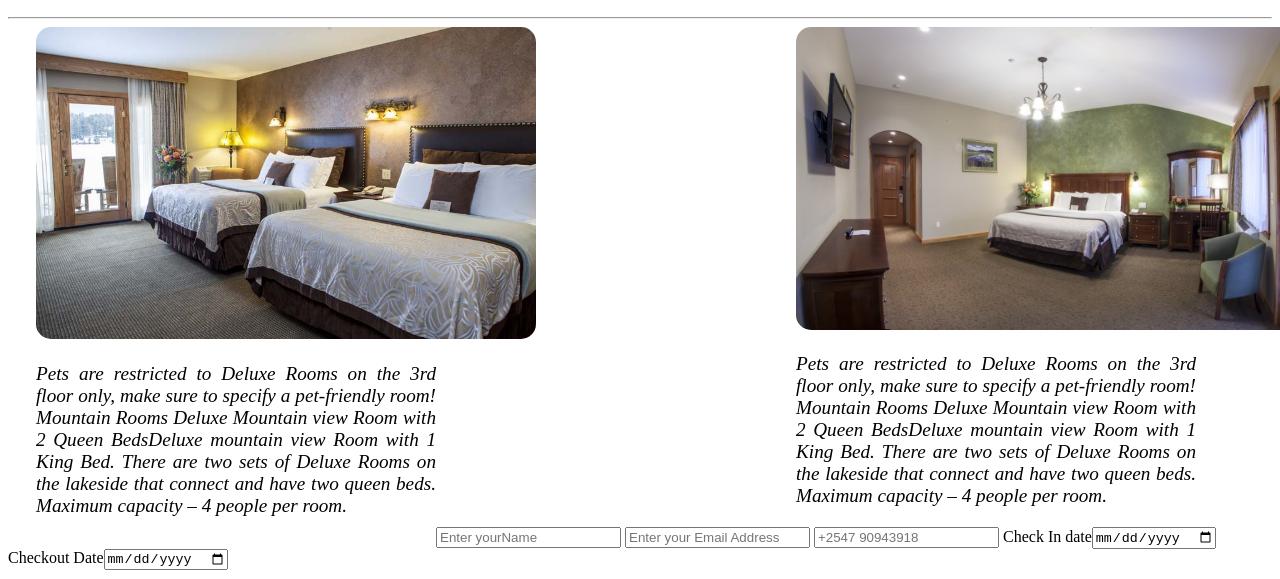
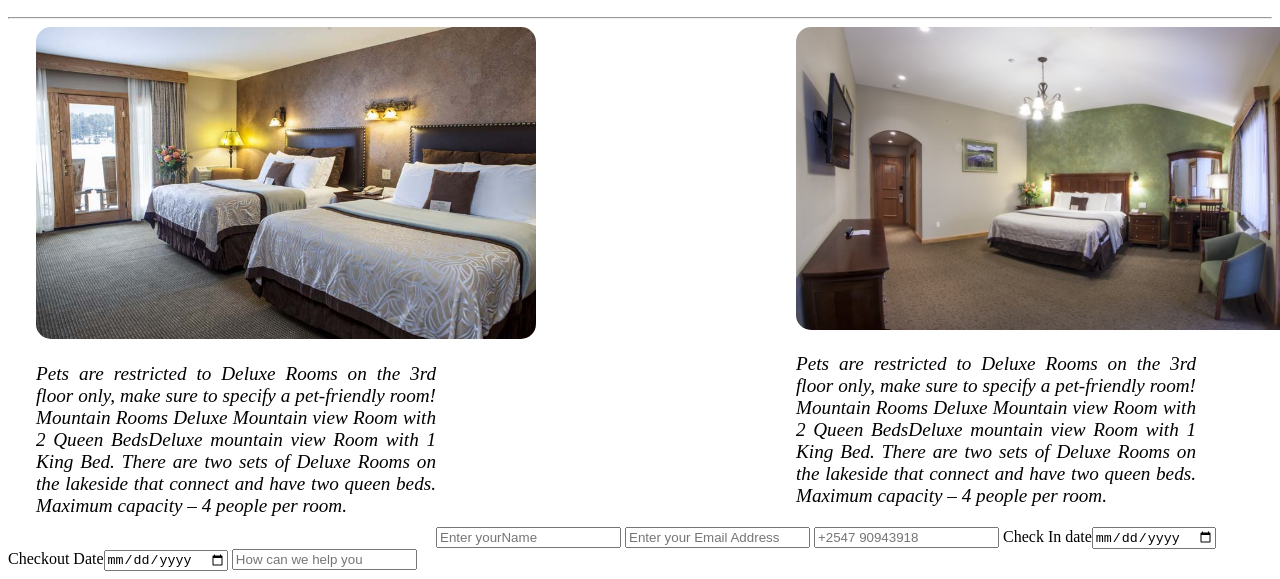
Before and after one commit to frank7841/Chalbi-Resort, a plain HTML site: page index.html in a window 1280 px wide. Shown: the part 540-1119 px from the top of the page. Drawn offline with Linux system fonts and the light colour scheme.

```diff
--- a/index.html
+++ b/index.html
@@ -43,6 +43,8 @@
                 <input type="tel"  placeholder="+2547 90943918">
                 <lable>Check In date</lable><input type="date" value="checkin">
                 <labele>Checkout Date</labele><input type="date" value="Checkout">
+                <input type="textarea" placeholder="How can we help you">
+
             </form>
 
         </section>
```
